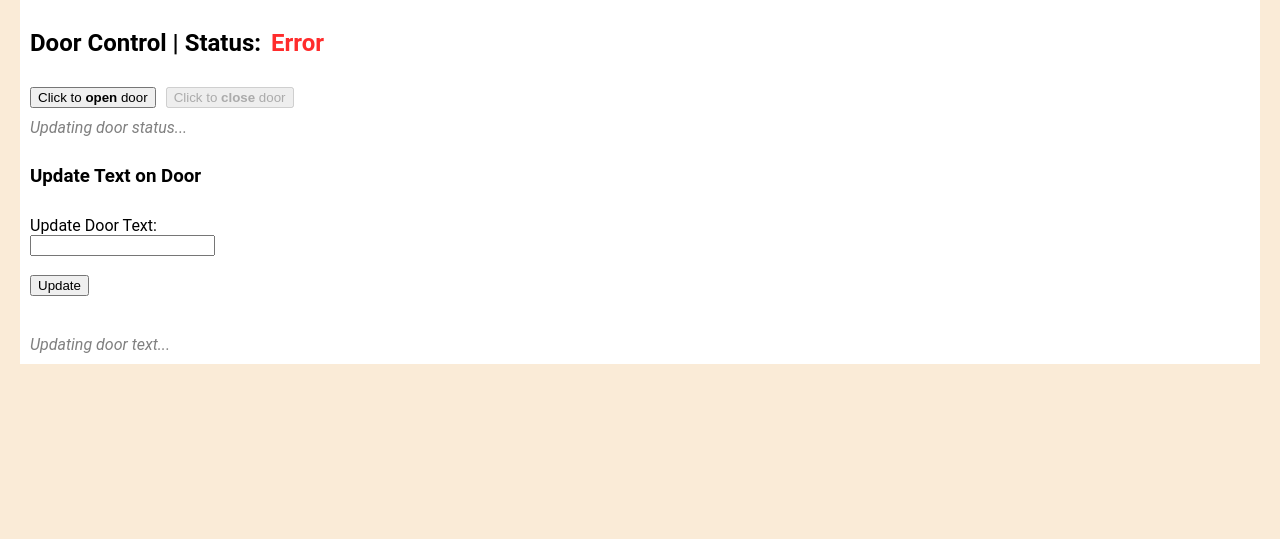
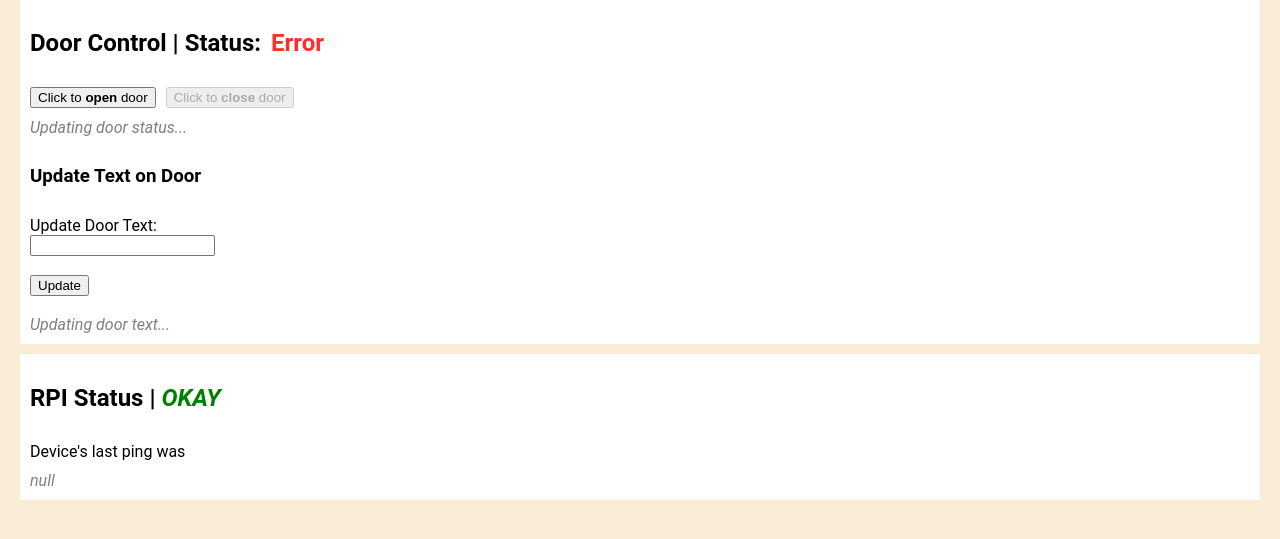
Before and after one commit to csscuwa/cssc-dashboard, a Flask app: template cssc_dash/templates/home.html in a window 1280 px wide. Shown: the part 176-715 px from the top of the page. Run offline with Flask 3, Linux system fonts and the light colour scheme; the template is opened without the code that fills it, so the values that code supplies are empty.

Commit message:
added ping thingy

```diff
--- a/CSSC_SCRIPTS/migrate_door_log.py
+++ b/CSSC_SCRIPTS/migrate_door_log.py
@@ -8,3 +8,5 @@
             INSERT INTO KeyedData (key, value)
             VALUES (?, ?);
     """, ("door_last_ping", "null"))
+
+db.close()
--- a/cssc_dash/api/door.py
+++ b/cssc_dash/api/door.py
@@ -20,9 +20,10 @@
 
 @door.route('/ping')
 @auth_required(bot=True)
-def ping():
+def ping(client):
     db = _get_db()
     info = get_door_info(db)
+    set_last_ping(db)
     db.close()
 
     return flask.jsonify(info)
--- a/cssc_dash/data/__init__.py
+++ b/cssc_dash/data/__init__.py
@@ -20,13 +20,16 @@
 
 class Client:
     def __init__(self, _token_payload):
-        self.username = _token_payload["username"]
+        self.username = _token_payload["id"]
         self.type = _token_payload["type"]
 
 
 class User(Client):
-    def __init__(self, _token_payload,  user_data):
+    def __init__(self, _token_payload):
         super().__init__(_token_payload)
+        db = _get_db()
+        user_data = get_user_data(db, self.username)
+        db.close()
         self.discord_handle = user_data["discord_handle"]
 
 
@@ -36,15 +39,11 @@
 # Get client information
 
 def get_client(token_payload):
+    client = None
     if token_payload["type"] == "user":
-        db = _get_db()
-        user_data = get_user_data(db, token_payload["username"])
-        db.close()
+        client = User(token_payload)
 
-        client = User(token_payload, user_data)
-        return client
     elif token_payload["type"] == "bot":
         client = Client(token_payload)
-        return client
-    else:
-        return None
+
+    return client
--- a/cssc_dash/data/door.py
+++ b/cssc_dash/data/door.py
@@ -41,7 +41,7 @@
     query = """
             SELECT key, value
             FROM KeyedData
-            WHERE key IN ('door_status', 'door_text');
+            WHERE key IN ('door_status', 'door_text', 'door_last_ping');
         """
     rows = db.cursor.execute(query).fetchall()
 
@@ -53,17 +53,6 @@
             SET value = ?
             WHERE key = "door_last_ping"
     """, (datetime.datetime.now(),))
-
-def get_last_ping(db):
-    query = """
-            SELECT key, value
-            FROM KeyedData
-            WHERE key = "door_last_ping";
-        """
-    rows = db.cursor.execute(query).fetchone()
-
-    return
-
 
 ## DOOR KEY LOG
 
--- a/cssc_dash/static/js/door.js
+++ b/cssc_dash/static/js/door.js
@@ -14,6 +14,9 @@
 
 var door_text_original_value = null
 
+var rpi_status = document.getElementById("rpi_status");
+var rpi_ping_label = document.getElementById("rpi_ping_label");
+var rpi_ping_time_label = document.getElementById("rpi_ping_time_label");
 
 open_button.addEventListener('click', async function() {
     try {
@@ -80,11 +83,42 @@
     }
 });
 
+//get time ago messages
+function timeAgo(dateString) {
+    const now = new Date();
+    const past = new Date(dateString.replace(" ", "T")); // Convert to ISO format
+
+    const diffMs = now - past;
+    const diffSec = Math.floor(diffMs / 1000);
+    const diffMin = Math.floor(diffSec / 60);
+    const diffHour = Math.floor(diffMin / 60);
+    const diffDay = Math.floor(diffHour / 24);
+
+    // If more than 5 mins then set it to red to make it apparent to users that something is wrong
+    if (diffMin > 5) {
+        rpi_ping_label.style.color = "red";
+        rpi_status.style.color = "red"
+        rpi_status.innerHTML = "NO-PING"
+    } else {
+        pingElement.style.color = "green";
+        rpi_status.style.color = "green"
+        rpi_status.innerHTML = "O.K."
+    }
+
+    if (diffSec < 5) return `just now`;
+    if (diffSec < 60) return `${diffSec} seconds ago`;
+    if (diffMin < 60) return `${diffMin} minutes ago`;
+    if (diffHour < 24) return `${diffHour} hours ago`;
+    return `${diffDay} days ago`;
+}
+
+
 async function updateDoorStatus() {
     door_status_update_label.innerHTML = "Updating door status...";
     door_text_update_label.innerHTML = "Updating door text...";
 
     try {
+        // Get API responses
         const response = await fetch("/api/door");
         if (!response.ok) throw new Error("Network response was not ok");
 
@@ -96,10 +130,13 @@
 
         document.getElementById("door_status").innerHTML = data.door_status;
 
+
+        // Check to see if the current server value has been set, if not change it
         if (door_text_original_value == null) {
             door_text_original_value = data.door_text;
         }
 
+        // Only update the textbox if there hasn't been any altercations to the input as to prevent deletion of user edits.
         if (door_text.value === door_text_original_value) {
             door_text.value = data.door_text
         }
@@ -122,6 +159,10 @@
         door_status_update_label.innerHTML = "Last updated by " + log_data.latest_status_log[0] + " at " + log_data.latest_status_log[1];
         door_text_update_label.innerHTML = "Last updated by " + log_data.latest_text_log[0] + " at " + log_data.latest_text_log[1];
 
+        rpi_ping_label.innerHTML = timeAgo(data.door_last_ping);
+        // Set exact time for ppl to know
+        rpi_ping_time_label.innerHTML = data.door_last_ping;
+
 
     } catch (error) {
         console.error("Error fetching door status:", error);
--- a/cssc_dash/templates/home.html
+++ b/cssc_dash/templates/home.html
@@ -42,14 +42,32 @@
                 <form id="door_text_form" action="/api/door/set_text">
                     <label for="door_text">Update Door Text:</label><br>
                     <input type="text" id="door_text" name="door_text" value="{{ door_text }}"><br><br>
-                    <input type="submit" id="door_text_submit" value="Update"><br>
-                    <span id="door_text_label"></span>
+                    <div>
+                        <input type="submit" id="door_text_submit" value="Update">
+                        <span id="door_text_label"></span>
+                    </div>
                 </form><br>
+                <i id="door_text_update_label" style="color: #808080">Last updated by</i>
             </div>
-            <i id="door_text_edit_label" style="color: #808080"></i>
-            <i id="door_text_update_label" style="color: #808080">Last updated by</i>
 
         </div>
+    </div>
+
+    <div class="row_container">
+        <div class="col_container">
+            <h2>RPI Status | <i id="rpi_status" style="color: green;">OKAY</i></h2>
+            <div>
+                <span style="color: black">Device's last ping was</span>
+                <b id="rpi_ping_label"></b>
+            </div>
+            <i id="rpi_ping_time_label" style="color: #808080">null</i>
+
+
+        </div>
+
+    </div>
+
+
 
 </div>
 
--- a/cssc_dash/tools/jwt_tokens.py
+++ b/cssc_dash/tools/jwt_tokens.py
@@ -12,11 +12,11 @@
     return encoded_jwt
 
 def get_user_token(username):
-    user_token = jwt.encode({"type": "user", "username": username}, SECRET_KEY, algorithm="HS256")
+    user_token = jwt.encode({"type": "user", "id": username}, SECRET_KEY, algorithm="HS256")
     return user_token
 
 def get_bot_token(bot_name):
-    bot_token = jwt.encode({"type": "bot", "name": bot_name}, SECRET_KEY, algorithm="HS256")
+    bot_token = jwt.encode({"type": "bot", "id": bot_name}, SECRET_KEY, algorithm="HS256")
     return bot_token
 
 def validate_jwt(token):
```
Also changed, not shown: cssc_dash/decorators.py (+6 -1 lines), test.py (+12 -0 lines).
